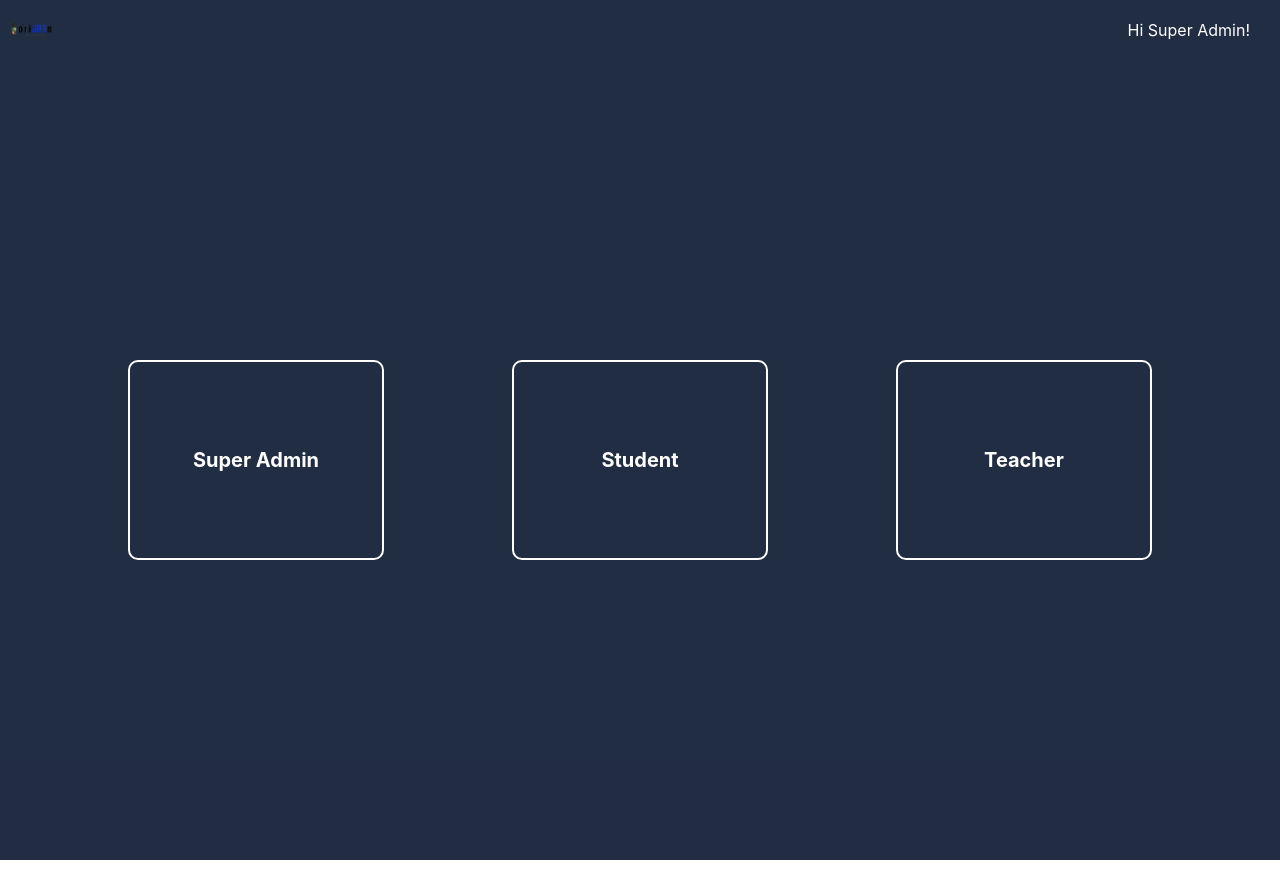
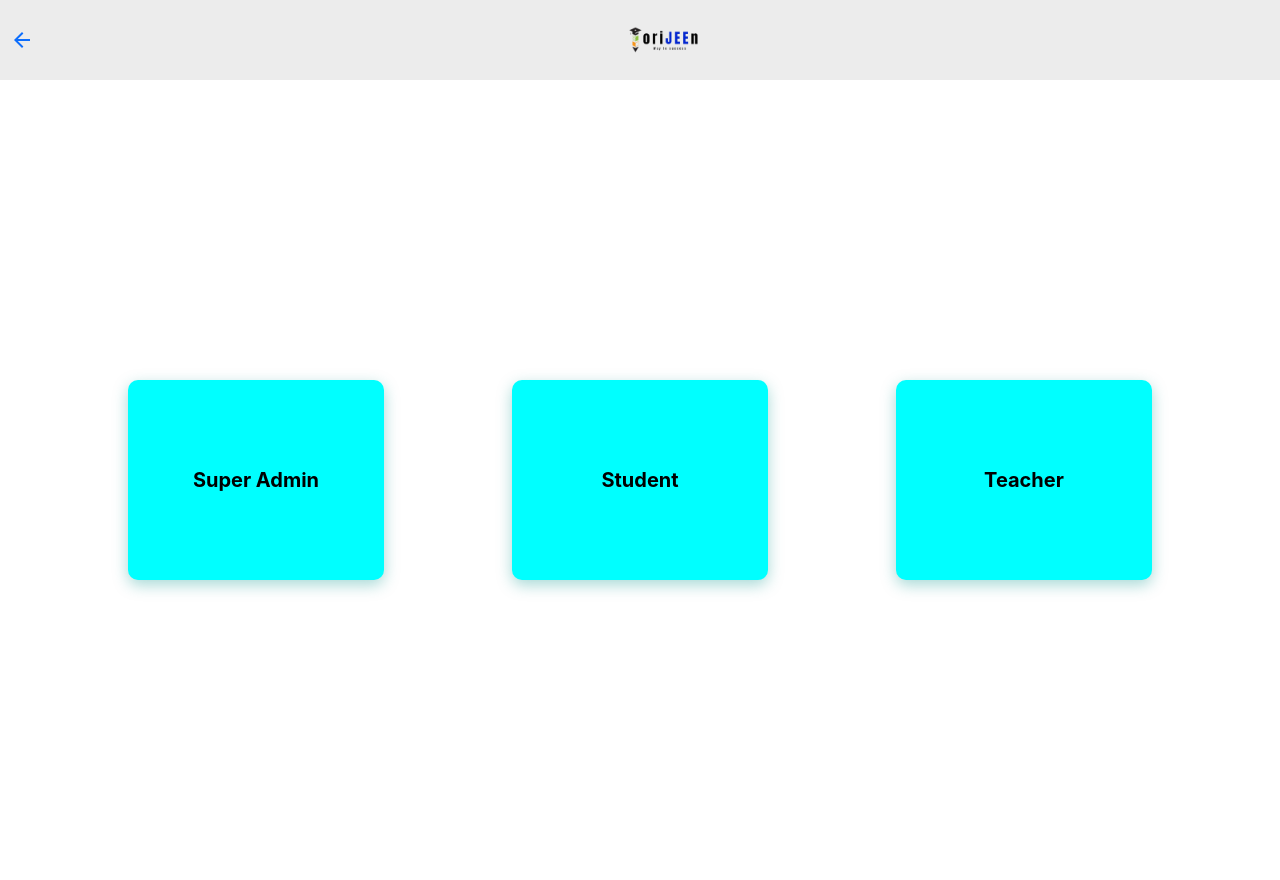
Before and after one commit to Hrx4/orijeenAdmin, a React (Create React App) app: page / in a window 1280 px wide. Built offline with nearby package versions, Linux system fonts and the light colour scheme; the HTML template or start-up script is replaced by a standard one.

Commit message:
changes added

```diff
--- a/src/Admin.css
+++ b/src/Admin.css
@@ -5,18 +5,23 @@
 
 
   .admin__card{
-    border:2px solid white ;
-     color:white;
+    /* border:2px solid white ; */
+     color:black;
+     background-color: #00ffff;
+     transition: .2s all ease-in-out ;
+
+     box-shadow: rgba(3, 147, 137, 0.35) 0px 5px 15px;
      width: 20%;
   }
   .admin__card:hover{
-    color: green;
-    border: 2px solid green;
+    background-color: rgb(255, 255, 255);
+    color: rgb(25, 137, 137);
+    transition: .2s all ease-in-out ;
     cursor: pointer;
   }
   .note__btn:hover{
-    background-color: rgb(53, 53, 88);
-    color: white;
+    background-color: cyan;
+    color: black;
 
   }
   .super-choose{
--- a/src/Admin.jsx
+++ b/src/Admin.jsx
@@ -1,55 +1,103 @@
-import { Box, Modal } from '@mui/material'
-import { Link } from 'react-router-dom'
-import React from 'react'
-import './Admin.css'
-import { useState } from 'react'
+import { Box, Modal } from "@mui/material";
+import { Link } from "react-router-dom";
+import React from "react";
+import "./Admin.css";
+import { useState } from "react";
+import Navbar from "./Navbar";
 // import Navbar from '../Navbar/Navbar'
 
 const Admin = () => {
   const style = {
-        position: 'absolute',
-        top: '50%',
-        left: '50%',
-        transform: 'translate(-50%, -50%)',
+    position: "absolute",
+    top: "50%",
+    left: "50%",
+    transform: "translate(-50%, -50%)",
     width: 350,
-        height:200,
-        margin:"auto",
+    height: 200,
+    margin: "auto",
     p: 4,
-        display:"flex",
-        flexDirection:"column",
-        justifyContent:"space-evenly",
-        border: "2px solid white",
-        borderRadius:5,
-        backgroundColor:'rgba(22,34,57,1)'
+    display: "flex",
+    flexDirection: "column",
+    justifyContent: "space-evenly",
+    // border: "2px solid white",
+    borderRadius: 5,
+    backgroundColor: "cyan",
   };
 
   const [open, setOpen] = React.useState(false);
   const handleOpen = () => setOpen(true);
   const handleClose = () => setOpen(false);
-  const [username, setUsername] = useState('');
-  const [password, setPassword] = useState('');
-
-
-
-
+  const [username, setUsername] = useState("");
+  const [password, setPassword] = useState("");
 
   return (
     <>
-    {/* <Navbar/> */}
-        <div style={{backgroundColor: 'rgba(22,34,57,0.95)' , height : "100vh", width:"100%" , display:"flex" , flexDirection:"column", justifyContent:"center" , gap:30, paddingTop:110 ,  paddingBottom:110}}>
-
-        <div className='admin__row' style={{display:"flex" , justifyContent:"space-evenly"  }}>
-            <div  className='admin__card' style={{height:200 , borderRadius:10 , backgroundColor:"transparent" , fontSize:20 , fontWeight:"bold" ,  display:"flex" , justifyContent:"center" , alignItems:"center" }} onClick={handleOpen}>
+      <Navbar />
+      <div
+        style={{
+          backgroundColor: "white",
+          height: "100vh",
+          width: "100%",
+          display: "flex",
+          flexDirection: "column",
+          justifyContent: "center",
+          gap: 30,
+          paddingTop: 110,
+          paddingBottom: 110,
+        }}
+      >
+        <div
+          className="admin__row"
+          style={{ display: "flex", justifyContent: "space-evenly" }}
+        >
+          <div
+            className="admin__card"
+            style={{
+              height: 200,
+              borderRadius: 10,
+              // backgroundColor: "#f0fbfc",
+              // color: "black",
+              fontSize: 20,
+              fontWeight: "bold",
+              display: "flex",
+              justifyContent: "center",
+              alignItems: "center",
+            }}
+            onClick={handleOpen}
+          >
             Super Admin
           </div>
-            <div className='admin__card' style={{height:200  , borderRadius:10 , backgroundColor:"transparent" , fontSize:20 , fontWeight:"bold", display:"flex" , justifyContent:"center" , alignItems:"center" }} onClick={handleOpen}>
+          <div
+            className="admin__card"
+            style={{
+              height: 200,
+              borderRadius: 10,
+              fontSize: 20,
+              fontWeight: "bold",
+              display: "flex",
+              justifyContent: "center",
+              alignItems: "center",
+            }}
+            onClick={handleOpen}
+          >
             Student
           </div>
-            <div className='admin__card' style={{height:200  , borderRadius:10 , backgroundColor:"transparent" , fontSize:20 , fontWeight:"bold", display:"flex" , justifyContent:"center" , alignItems:"center" }} onClick={handleOpen}>
+          <div
+            className="admin__card"
+            style={{
+              height: 200,
+              borderRadius: 10,
+                fontSize: 20,
+              fontWeight: "bold",
+              display: "flex",
+              justifyContent: "center",
+              alignItems: "center",
+            }}
+            onClick={handleOpen}
+          >
             Teacher
           </div>
         </div>
-
       </div>
 
       <Modal
@@ -59,25 +107,62 @@ const Admin = () => {
         aria-describedby="modal-modal-description"
       >
         <Box sx={style}>
-          <input onChange={(e)=>{setUsername(e.target.value)}} id='username' type="text" placeholder='UserName' style={{height:30}} />
-          <input onChange={(e)=>{setPassword(e.target.value)}} id='password' type="text" placeholder='Password' style={{height:30}} />
-          {
-            (username==='username' && password==='password')?
-
-          <Link to={'/superadmin'} style={{backgroundColor:"blue" , height:30 , width:70, color:"white" , border:"none" , borderRadius:3 , textDecoration:"none" , textAlign:"center", fontStyle:"normal", fontWeight:"bold"}}>
+          <input
+            onChange={(e) => {
+              setUsername(e.target.value);
+            }}
+            id="username"
+            type="text"
+            placeholder="UserName"
+            style={{ height: 30 }}
+          />
+          <input
+            onChange={(e) => {
+              setPassword(e.target.value);
+            }}
+            id="password"
+            type="text"
+            placeholder="Password"
+            style={{ height: 30 }}
+          />
+          {username === "username" && password === "password" ? (
+            <Link
+              to={"/superadmin"}
+              style={{
+                backgroundColor: "blue",
+                height: 30,
+                width: 70,
+                color: "white",
+                border: "none",
+                borderRadius: 3,
+                textDecoration: "none",
+                textAlign: "center",
+                fontStyle: "normal",
+                fontWeight: "bold",
+              }}
+            >
               Login
-          </Link> :
-         <button style={{backgroundColor:"blue" , height:40 , width:70, color:"white" , border:"none" , borderRadius:3,fontStyle:"normal" , fontWeight:"bold"}}>
+            </Link>
+          ) : (
+            <button
+              style={{
+                backgroundColor: "blue",
+                height: 40,
+                width: 70,
+                color: "white",
+                border: "none",
+                borderRadius: 3,
+                fontStyle: "normal",
+                fontWeight: "bold",
+              }}
+            >
               Login
             </button>
-
-
-          }
+          )}
         </Box>
       </Modal>
+    </>
+  );
+};
 
-    </>
-  )
-}
-
-export default Admin
+export default Admin;
--- a/src/App.js
+++ b/src/App.js
@@ -2,15 +2,13 @@ import React from "react";
 import { Route, Routes } from "react-router";
 import Admin from "./Admin";
 import SuperAdmin from "./SuperAdmin";
-import SnavBar from "./SnavBar";
 
 function App() {
 
   return (
 
     <div >
-      {/* <Navbar/> */}
-      <SnavBar/>
+
 
       <Routes>
         <Route path="/" element={<Admin/>} />
--- /dev/null
+++ b/src/Navbar.jsx
@@ -0,0 +1,32 @@
+import React from "react";
+import logo from "./logoOrijeen.png";
+import ArrowBackIcon from "@mui/icons-material/ArrowBack";
+
+const Navbar = () => {
+  return (
+    <>
+      <div
+        style={{
+          height: 80,
+          display: "flex",
+          backgroundColor: "#ececec",
+          alignItems: "center",
+          justifyContent: "space-between",
+        }}
+      >
+        <a href="https://radiant-heliotrope-3a5cd7.netlify.app/">
+          <ArrowBackIcon style={{ margin: 10, cursor: "pointer" }} />
+        </a>
+
+        <div style={{ height: 100, width: 100, cursor: "pointer" }}>
+          <a href="https://radiant-heliotrope-3a5cd7.netlify.app/">
+            <img src={logo} alt="" style={{ height: "100%", width: "100%" }} />
+          </a>
+        </div>
+        <div></div>
+      </div>
+    </>
+  );
+};
+
+export default Navbar;
--- a/src/SnavBar.css
+++ b/src/SnavBar.css
@@ -1,9 +1,9 @@
 .navBox {
     position: absolute;
-  top: 50px;
+  top: 60px;
   right: 10px;
-  background-color:red;
+  /* background-color:red; */
   border: 1px solid #ccc;
   padding: 10px;
-  box-shadow: 0 0 5px rgba(0, 0, 0, 0.2);
+  /* box-shadow: 0 0 5px rgba(0, 0, 0, 0.2); */
   }
--- a/src/SnavBar.jsx
+++ b/src/SnavBar.jsx
@@ -1,49 +1,47 @@
-import React, { useEffect, useState } from "react";
+import React, {useState } from "react";
 import { Link } from "react-router-dom";
 import lakshyamLogo from "./logoOrijeen.png";
-import './SnavBar.css'
+import logo from "./logoOrijeen.png";
+import ArrowBackIcon from "@mui/icons-material/ArrowBack";
+import "./SnavBar.css";
 
 const SnavBar = () => {
-  const [isScrolled, setIsScrolled] = useState(false);
   const [isOpen, setIsOpen] = useState(false);
-  useEffect(() => {
-    // Function to handle scroll events
-    const handleScroll = () => {
-      if (window.scrollY > 0) {
-        setIsScrolled(true);
-      }
 
-      else {
-        setIsScrolled(false);
-
-      }
-    };
-    window.addEventListener("scroll", handleScroll);
-    return () => {
-      window.removeEventListener("scroll", handleScroll);
-    };
-  }, []);
   const toggleBox = () => {
     setIsOpen(!isOpen);
   };
 
   return (
-    <div style={{ position: "sticky", top: 0, backgroundColor:"rgba(22, 34, 57, 0.95)"}}>
-      <header className={`main-header ${isScrolled ? "scrolled" : ""}`} style={{display:"flex", alignItems:"center" , justifyContent:"space-between" }}>
-        <div className="logo">
-          <Link to="/">
-            <img src={lakshyamLogo} alt="logo" height="60px" width="60px" />
-          </Link>
+    <>
+      <div
+        style={{
+          height: 80,
+          display: "flex",
+          alignItems: "center",
+          justifyContent: "space-between",
+          backgroundColor: "#ececec",
+        }}
+      >
+      <Link to={'/'}>
+      <ArrowBackIcon style={{ margin: 10, cursor: "pointer" }} color="cyan" />
+      </Link>
+
+        <div style={{ height: 100, width: 100,cursor:"pointer" }}>
+          <a href="https://radiant-heliotrope-3a5cd7.netlify.app/">
+          <img src={logo} alt="" style={{ height: "100%", width: "100%" }} />
+          </a>
         </div>
-        <span
-          style={{ paddingRight: 15, marginRight: 15, cursor: "pointer", color:"white" }}
+        <div
           onClick={toggleBox}
+          style={{ cursor: "pointer", margin: 10, fontWeight: "bold" }}
         >
-          Hi Super Admin!
-        </span>
-      </header>
+          {" "}
+          Hi , Admin!{" "}
+        </div>
+      </div>
 
-      {isOpen && (
+      {isOpen ? (
         <div
           className="navBox"
           style={{
@@ -51,7 +49,8 @@ const SnavBar = () => {
             width: 300,
             position: "absolute",
             right: "3%",
-            backgroundColor: "rgb(22,34,57,1)",
+            backgroundColor: "white",
+            boxShadow: "rgba(0, 0, 0, 0.35) 0px 5px 15px",
             overflowY: "scroll",
             zIndex: 200,
           }}
@@ -72,13 +71,13 @@ const SnavBar = () => {
             />
           </div>
           <button>
-            <Link to='/' style={{textDecoration:"none" , color:"white"}}>
-            Sign Out
+            <Link to="/" style={{ textDecoration: "none", color: "white" }}>
+              Sign Out
             </Link>
           </button>
         </div>
-      )}
-    </div>
+      ) : null}
+    </>
   );
 };
 
```
Also changed, not shown: src/ContactTable.jsx (+38 -59 lines), src/SuperAdmin.jsx (+92 -98 lines). Lines whose indentation alone changed are shown as unchanged.
